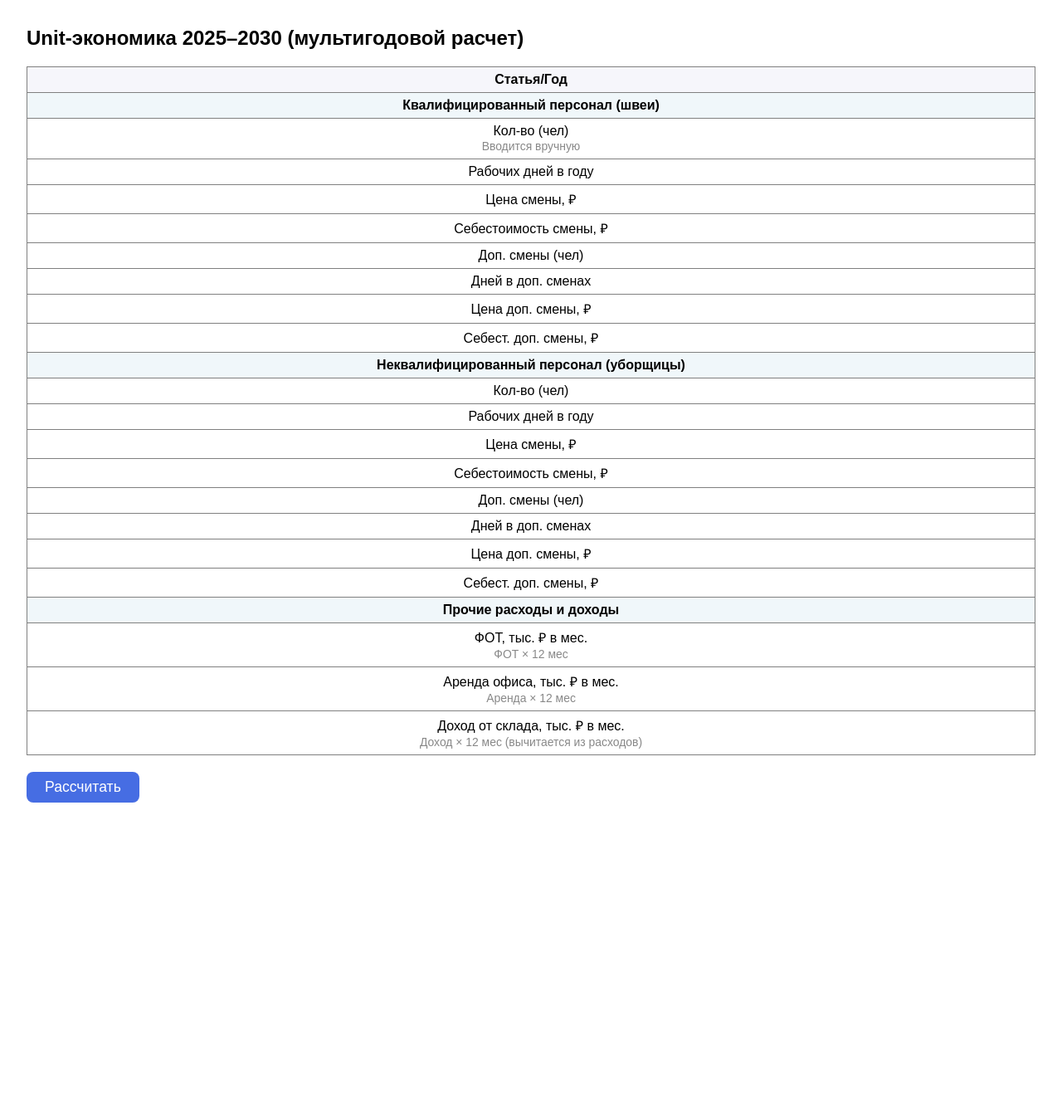
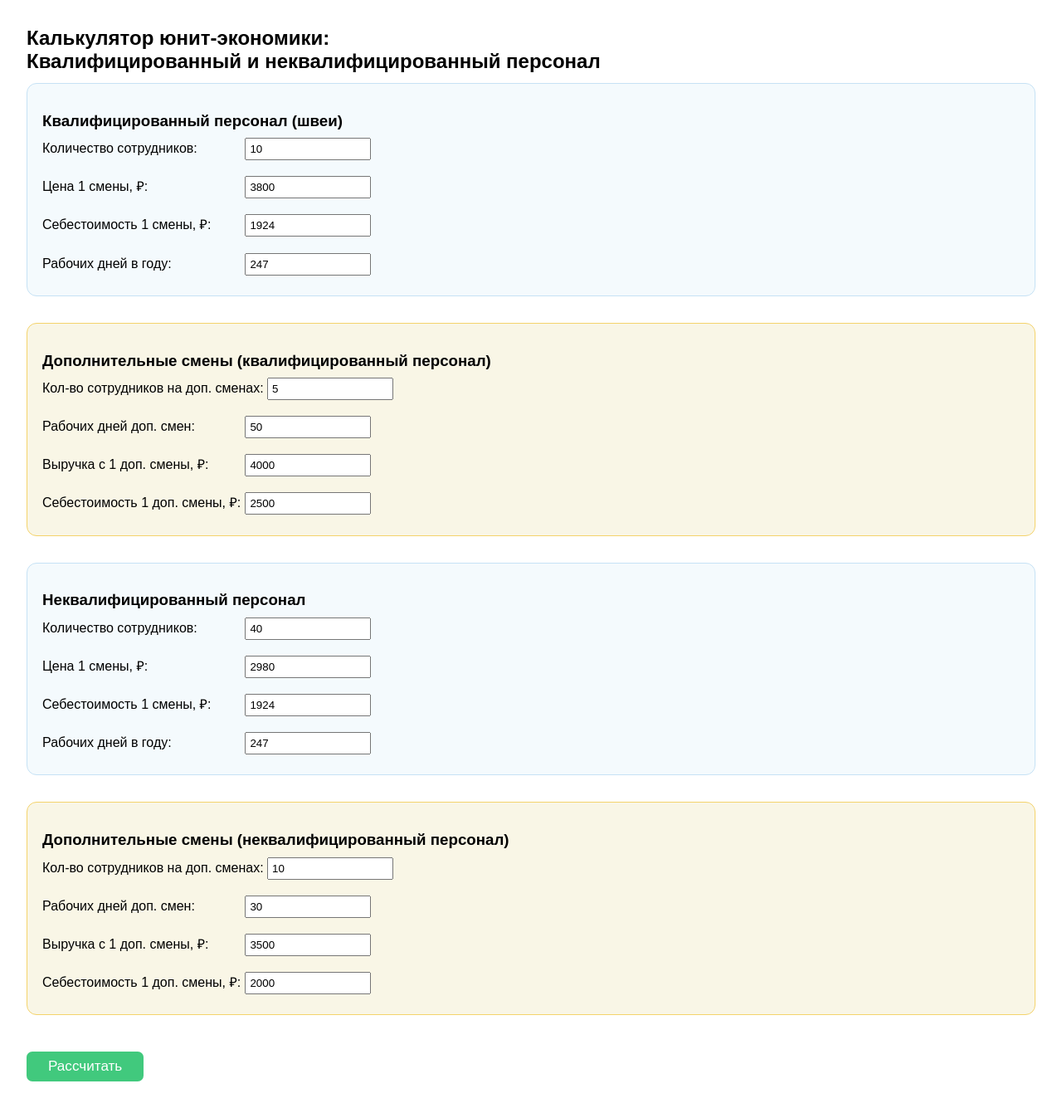
Before and after one commit to maslovmaksim92/tg_bots, a FastAPI app: page /unit-economy/ in a window 1280 px wide. Shown: the whole page at 83% size. Before the commit the page ends 967 px from the top, so only its background shows below. Run offline with FastAPI, Linux system fonts and the light colour scheme; parts of the project's set-up code (start-up, migrations or seed data) failed here and were passed over.

Commit message:
Update unit_economy_form.html

```diff
--- a/unit_economy/templates/unit_economy_form.html
+++ b/unit_economy/templates/unit_economy_form.html
@@ -2,190 +2,194 @@
 <html lang="ru">
 <head>
     <meta charset="UTF-8">
-    <title>Unit-экономика 2025–2030 (мультигодовой расчет)</title>
+    <title>Расчет юнит-экономики</title>
     <style>
         body { font-family: Arial, sans-serif; margin: 2rem; }
-        .horizon-table th, .horizon-table td { text-align: center; padding: 6px; }
-        .horizon-table th { background: #f6f6fb; }
-        .horizon-table tr.section td { background: #f0f7fa; font-weight: bold; }
-        .horizon-table input { width: 85px; text-align: right; }
-        .horizon-table small { color: #888; font-size: 0.87em; }
-        .results-table { margin-top: 24px; border-collapse: collapse; min-width: 1200px; }
-        .results-table th, .results-table td { border: 1px solid #aaa; padding: 7px 9px; }
-        .results-table th { background: #e2eefc; }
-        .results-table td.comment-col { color: #85837e; font-size: 0.98em; min-width: 160px; text-align: left; }
-        .results-table tfoot th { background: #d1f9d1; }
-        .swot-block { border: 1px solid #81d08b; background: #f6fff6; border-radius: 10px; padding: 16px 22px; margin-top: 30px; font-size: 1.12em; }
-        button { padding: 8px 22px; font-size: 1.1em; margin-top: 10px; border-radius: 8px; border: none; background: #466de3; color: #fff; cursor: pointer; }
-        button:hover { background: #2a4dbe; }
+        h2, h3 { margin-bottom: 0.5em; }
+        .form-block { margin-bottom: 1.2rem; }
+        label { display: inline-block; min-width: 240px; }
+        input[type=number] { width: 140px; padding: 4px; margin-right: 12px; }
+        button { padding: 8px 26px; margin-top: 12px; font-size: 1.07em; background: #41c97d; color: #fff; border: none; border-radius: 7px;}
+        .section { border: 1px solid #c6e2f5; border-radius: 12px; background: #f4fafd; padding: 15px 28px 5px 18px; margin-bottom: 2em; }
+        .section-extra { background: #f9f6e6; border: 1px solid #f4d36b; }
+        .result-table { margin-top: 1.5rem; border-collapse: collapse; min-width: 620px; }
+        .result-table td, .result-table th { border: 1px solid #aaa; padding: 7px 13px; }
+        .result-table th { background: #e2eefc; }
+        .result-table tfoot th { background: #d1f9d1; }
+        .ai-block { border: 1px solid #81d08b; background: #f6fff6; border-radius: 10px; padding: 13px 18px; margin-top: 25px; font-size: 1.1em; }
+        .comment-col { color: #85837e; font-size: 0.99em; min-width: 160px;}
     </style>
 </head>
 <body>
-    <h2>Unit-экономика 2025–2030 (мультигодовой расчет)</h2>
-    <form method="post" autocomplete="off">
-        <table class="horizon-table" border="1" style="border-collapse:collapse; width:100%; min-width:1200px;">
+    <h2>Калькулятор юнит-экономики: <br>Квалифицированный и неквалифицированный персонал</h2>
+    <form method="post">
+        <div class="section">
+            <h3>Квалифицированный персонал (швеи)</h3>
+            <div class="form-block">
+                <label>Количество сотрудников:</label>
+                <input type="number" name="q_count" required min="1" step="1" value="{{ form.q_count }}">
+            </div>
+            <div class="form-block">
+                <label>Цена 1 смены, ₽:</label>
+                <input type="number" name="q_price" required step="50" value="{{ form.q_price }}">
+            </div>
+            <div class="form-block">
+                <label>Себестоимость 1 смены, ₽:</label>
+                <input type="number" name="q_cost" required step="10" value="{{ form.q_cost }}">
+            </div>
+            <div class="form-block">
+                <label>Рабочих дней в году:</label>
+                <input type="number" name="q_days" required min="1" max="366" step="1" value="{{ form.q_days }}">
+            </div>
+        </div>
+        <div class="section section-extra">
+            <h3>Дополнительные смены (квалифицированный персонал)</h3>
+            <div class="form-block">
+                <label>Кол-во сотрудников на доп. сменах:</label>
+                <input type="number" name="q_extra_count" min="0" step="1" value="{{ form.q_extra_count }}">
+            </div>
+            <div class="form-block">
+                <label>Рабочих дней доп. смен:</label>
+                <input type="number" name="q_extra_days" min="0" max="366" step="1" value="{{ form.q_extra_days }}">
+            </div>
+            <div class="form-block">
+                <label>Выручка с 1 доп. смены, ₽:</label>
+                <input type="number" name="q_extra_price" min="0" step="10" value="{{ form.q_extra_price }}">
+            </div>
+            <div class="form-block">
+                <label>Себестоимость 1 доп. смены, ₽:</label>
+                <input type="number" name="q_extra_cost" min="0" step="10" value="{{ form.q_extra_cost }}">
+            </div>
+        </div>
+        <div class="section">
+            <h3>Неквалифицированный персонал</h3>
+            <div class="form-block">
+                <label>Количество сотрудников:</label>
+                <input type="number" name="nq_count" required min="1" step="1" value="{{ form.nq_count }}">
+            </div>
+            <div class="form-block">
+                <label>Цена 1 смены, ₽:</label>
+                <input type="number" name="nq_price" required step="50" value="{{ form.nq_price }}">
+            </div>
+            <div class="form-block">
+                <label>Себестоимость 1 смены, ₽:</label>
+                <input type="number" name="nq_cost" required step="10" value="{{ form.nq_cost }}">
+            </div>
+            <div class="form-block">
+                <label>Рабочих дней в году:</label>
+                <input type="number" name="nq_days" required min="1" max="366" step="1" value="{{ form.nq_days }}">
+            </div>
+        </div>
+        <div class="section section-extra">
+            <h3>Дополнительные смены (неквалифицированный персонал)</h3>
+            <div class="form-block">
+                <label>Кол-во сотрудников на доп. сменах:</label>
+                <input type="number" name="nq_extra_count" min="0" step="1" value="{{ form.nq_extra_count }}">
+            </div>
+            <div class="form-block">
+                <label>Рабочих дней доп. смен:</label>
+                <input type="number" name="nq_extra_days" min="0" max="366" step="1" value="{{ form.nq_extra_days }}">
+            </div>
+            <div class="form-block">
+                <label>Выручка с 1 доп. смены, ₽:</label>
+                <input type="number" name="nq_extra_price" min="0" step="10" value="{{ form.nq_extra_price }}">
+            </div>
+            <div class="form-block">
+                <label>Себестоимость 1 доп. смены, ₽:</label>
+                <input type="number" name="nq_extra_cost" min="0" step="10" value="{{ form.nq_extra_cost }}">
+            </div>
+        </div>
+        <button type="submit">Рассчитать</button>
+    </form>
+
+    {% if kval and nekval %}
+    <h3>Результаты расчёта</h3>
+    <table class="result-table">
         <tr>
-                <th>Статья/Год</th>
-                {% for year in YEARS %}
-                    <th>{{ year }}</th>
-                {% endfor %}
-            </tr>
-            <tr class="section"><td colspan="{{ YEARS|length + 1 }}">Квалифицированный персонал (швеи)</td></tr>
-            <tr>
-                <td>Кол-во (чел)<br><small>Вводится вручную</small></td>
-                {% for year in YEARS %}
-                    <td><input type="number" min="0" step="1" name="{{ year }}_q_count" value="{{ form[year]['q_count'] }}"></td>
-                {% endfor %}
+            <th>Показатель</th>
+            <th>Квалиф.</th>
+            <th>Неквалиф.</th>
+            <th>Комментарий</th>
         </tr>
         <tr>
-                <td>Рабочих дней в году</td>
-                {% for year in YEARS %}
-                    <td><input type="number" min="0" step="1" name="{{ year }}_q_days" value="{{ form[year]['q_days'] }}"></td>
-                {% endfor %}
+            <td>Смен в год</td>
+            <td>{{ kval.shifts_per_year }}</td>
+            <td>{{ nekval.shifts_per_year }}</td>
+            <td class="comment-col">{{ COMMENTS.shifts_per_year }}</td>
         </tr>
         <tr>
-                <td>Цена смены, ₽</td>
-                {% for year in YEARS %}
-                    <td><input type="number" min="0" step="50" name="{{ year }}_q_price" value="{{ form[year]['q_price'] }}"></td>
-                {% endfor %}
+            <td>Выручка основная</td>
+            <td>{{ kval.main_revenue|round(2) }}</td>
+            <td>{{ nekval.main_revenue|round(2) }}</td>
+            <td class="comment-col">{{ COMMENTS.main_revenue }}</td>
         </tr>
         <tr>
-                <td>Себестоимость смены, ₽</td>
-                {% for year in YEARS %}
-                    <td><input type="number" min="0" step="10" name="{{ year }}_q_cost" value="{{ form[year]['q_cost'] }}"></td>
-                {% endfor %}
+            <td>Себестоимость основная</td>
+            <td>{{ kval.main_cost|round(2) }}</td>
+            <td>{{ nekval.main_cost|round(2) }}</td>
+            <td class="comment-col">{{ COMMENTS.main_cost }}</td>
         </tr>
         <tr>
-                <td>Доп. смены (чел)</td>
-                {% for year in YEARS %}
-                    <td><input type="number" min="0" step="1" name="{{ year }}_q_extra_count" value="{{ form[year]['q_extra_count'] }}"></td>
-                {% endfor %}
+            <td>Опер. прибыль основная</td>
+            <td>{{ kval.main_profit|round(2) }}</td>
+            <td>{{ nekval.main_profit|round(2) }}</td>
+            <td class="comment-col">{{ COMMENTS.main_profit }}</td>
         </tr>
         <tr>
-                <td>Дней в доп. сменах</td>
-                {% for year in YEARS %}
-                    <td><input type="number" min="0" step="1" name="{{ year }}_q_extra_days" value="{{ form[year]['q_extra_days'] }}"></td>
-                {% endfor %}
+            <td>Смен в доп. сменах</td>
+            <td>{{ kval.extra_shifts }}</td>
+            <td>{{ nekval.extra_shifts }}</td>
+            <td class="comment-col">{{ COMMENTS.extra_shifts }}</td>
         </tr>
         <tr>
-                <td>Цена доп. смены, ₽</td>
-                {% for year in YEARS %}
-                    <td><input type="number" min="0" step="50" name="{{ year }}_q_extra_price" value="{{ form[year]['q_extra_price'] }}"></td>
-                {% endfor %}
+            <td>Выручка с доп. смен</td>
+            <td>{{ kval.extra_revenue|round(2) }}</td>
+            <td>{{ nekval.extra_revenue|round(2) }}</td>
+            <td class="comment-col">{{ COMMENTS.extra_revenue }}</td>
         </tr>
         <tr>
-                <td>Себест. доп. смены, ₽</td>
-                {% for year in YEARS %}
-                    <td><input type="number" min="0" step="10" name="{{ year }}_q_extra_cost" value="{{ form[year]['q_extra_cost'] }}"></td>
-                {% endfor %}
-            </tr>
-            <tr class="section"><td colspan="{{ YEARS|length + 1 }}">Неквалифицированный персонал (уборщицы)</td></tr>
-            <tr>
-                <td>Кол-во (чел)</td>
-                {% for year in YEARS %}
-                    <td><input type="number" min="0" step="1" name="{{ year }}_nq_count" value="{{ form[year]['nq_count'] }}"></td>
-                {% endfor %}
+            <td>Себестоимость доп. смен</td>
+            <td>{{ kval.extra_cost|round(2) }}</td>
+            <td>{{ nekval.extra_cost|round(2) }}</td>
+            <td class="comment-col">{{ COMMENTS.extra_cost }}</td>
         </tr>
         <tr>
-                <td>Рабочих дней в году</td>
-                {% for year in YEARS %}
-                    <td><input type="number" min="0" step="1" name="{{ year }}_nq_days" value="{{ form[year]['nq_days'] }}"></td>
-                {% endfor %}
+            <td>Опер. прибыль доп. смен</td>
+            <td>{{ kval.extra_profit|round(2) }}</td>
+            <td>{{ nekval.extra_profit|round(2) }}</td>
+            <td class="comment-col">{{ COMMENTS.extra_profit }}</td>
+        </tr>
+        <tfoot>
+        <tr>
+            <th>Суммарная выручка</th>
+            <th>{{ kval.total_revenue|round(2) }}</th>
+            <th>{{ nekval.total_revenue|round(2) }}</th>
+            <th class="comment-col">{{ COMMENTS.total_revenue }}</th>
         </tr>
         <tr>
-                <td>Цена смены, ₽</td>
-                {% for year in YEARS %}
-                    <td><input type="number" min="0" step="50" name="{{ year }}_nq_price" value="{{ form[year]['nq_price'] }}"></td>
-                {% endfor %}
+            <th>Суммарная себестоимость</th>
+            <th>{{ kval.total_cost|round(2) }}</th>
+            <th>{{ nekval.total_cost|round(2) }}</th>
+            <th class="comment-col">{{ COMMENTS.total_cost }}</th>
         </tr>
         <tr>
-                <td>Себестоимость смены, ₽</td>
-                {% for year in YEARS %}
-                    <td><input type="number" min="0" step="10" name="{{ year }}_nq_cost" value="{{ form[year]['nq_cost'] }}"></td>
-                {% endfor %}
+            <th>Суммарная опер. прибыль</th>
+            <th>{{ kval.operational_profit|round(2) }}</th>
+            <th>{{ nekval.operational_profit|round(2) }}</th>
+            <th class="comment-col">{{ COMMENTS.operational_profit }}</th>
         </tr>
         <tr>
-                <td>Доп. смены (чел)</td>
-                {% for year in YEARS %}
-                    <td><input type="number" min="0" step="1" name="{{ year }}_nq_extra_count" value="{{ form[year]['nq_extra_count'] }}"></td>
-                {% endfor %}
+            <th colspan="3">Сумма по всем блокам</th>
+            <th>{{ summary.operational_profit|round(2) }}</th>
         </tr>
-            <tr>
-                <td>Дней в доп. сменах</td>
-                {% for year in YEARS %}
-                    <td><input type="number" min="0" step="1" name="{{ year }}_nq_extra_days" value="{{ form[year]['nq_extra_days'] }}"></td>
-                {% endfor %}
-            </tr>
-            <tr>
-                <td>Цена доп. смены, ₽</td>
-                {% for year in YEARS %}
-                    <td><input type="number" min="0" step="50" name="{{ year }}_nq_extra_price" value="{{ form[year]['nq_extra_price'] }}"></td>
-                {% endfor %}
-            </tr>
-            <tr>
-                <td>Себест. доп. смены, ₽</td>
-                {% for year in YEARS %}
-                    <td><input type="number" min="0" step="10" name="{{ year }}_nq_extra_cost" value="{{ form[year]['nq_extra_cost'] }}"></td>
-                {% endfor %}
-            </tr>
-            <tr class="section"><td colspan="{{ YEARS|length + 1 }}">Прочие расходы и доходы</td></tr>
-            <tr>
-                <td>ФОТ, тыс. ₽ в мес.<br><small>ФОТ × 12 мес</small></td>
-                {% for year in YEARS %}
-                    <td><input type="number" min="0" step="100" name="{{ year }}_fot" value="{{ form[year]['fot'] }}"></td>
-                {% endfor %}
-            </tr>
-            <tr>
-                <td>Аренда офиса, тыс. ₽ в мес.<br><small>Аренда × 12 мес</small></td>
-                {% for year in YEARS %}
-                    <td><input type="number" min="0" step="10" name="{{ year }}_office_rent" value="{{ form[year]['office_rent'] }}"></td>
-                {% endfor %}
-            </tr>
-            <tr>
-                <td>Доход от склада, тыс. ₽ в мес.<br><small>Доход × 12 мес (вычитается из расходов)</small></td>
-                {% for year in YEARS %}
-                    <td><input type="number" min="0" step="10" name="{{ year }}_warehouse_income" value="{{ form[year]['warehouse_income'] }}"></td>
-                {% endfor %}
-            </tr>
-        </table>
-        <div style="text-align:left; margin-top:10px;">
-            <button type="submit">Рассчитать</button>
-        </div>
-    </form>
-
-    {% if results_per_year %}
-    <h3>Результаты расчёта по годам</h3>
-    <table class="results-table">
-        <tr>
-            <th>Показатель</th>
-            {% for year in YEARS %}
-                <th>{{ year }}</th>
-            {% endfor %}
-            <th>Комментарий к расчету</th>
-        </tr>
-        {% for metric, label, comment in METRICS_WITH_COMMENTS %}
-        <tr>
-            <td>{{ label }}</td>
-            {% for year in YEARS %}
-                <td>{{ results_per_year[year][metric]|int }}</td>
-            {% endfor %}
-            <td class="comment-col">{{ comment }}</td>
-        </tr>
-        {% endfor %}
-        <tr style="font-weight: bold; background:#fcf8e4;">
-            <td>Итого</td>
-            {% for year in YEARS %}
-                <td>{{ results_per_year[year]['total']|int }}</td>
-            {% endfor %}
-            <td class="comment-col">Сумма всех итоговых показателей по годам</td>
-        </tr>
+        </tfoot>
     </table>
     {% endif %}
 
     {% if ai_analysis %}
-    <div class="swot-block">
-        <b>AI-анализ динамики:</b><br>
-        {{ ai_analysis | safe }}
+    <div class="ai-block">
+        <b>AI-анализ:</b><br>
+        {{ ai_analysis | format_ai_analysis | safe }}
     </div>
     {% endif %}
 </body>
```
Lines whose indentation alone changed are shown as unchanged.
